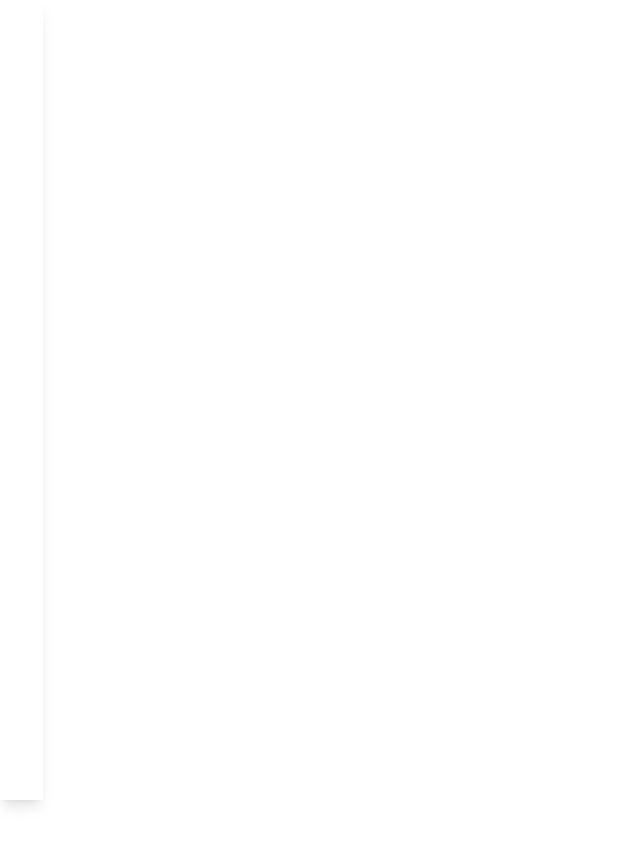
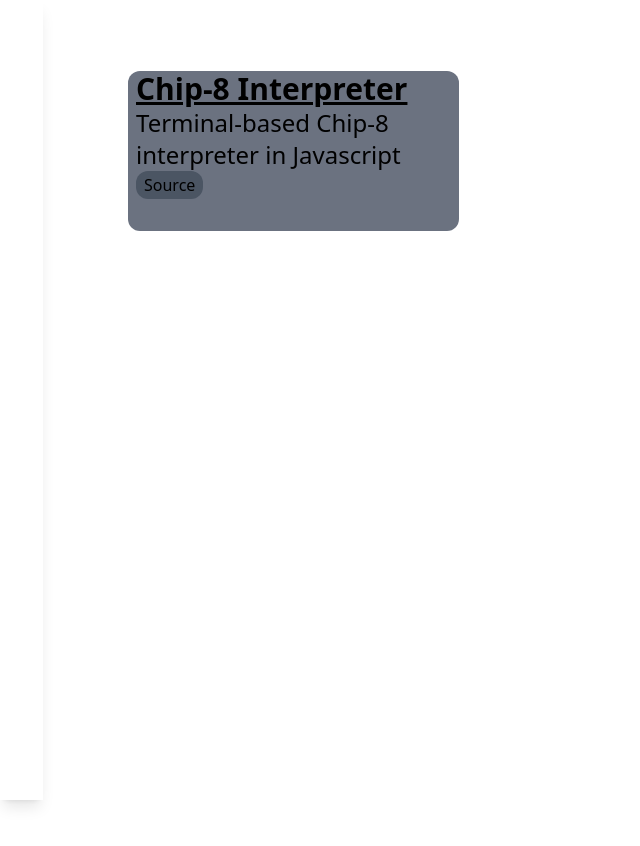
Before and after one commit to anthony-deleon1214/personal-site, a Next.js app: page /projects in a window 1280 px wide. Shown: the top 846 px of the page, without its empty margins (0-640 px from the left). Before the commit the page ends 800 px from the top, so only its background shows below. Built offline with nearby package versions, Linux system fonts and the light colour scheme.

Commit message:
Work on Projects page

```diff
--- /dev/null
+++ b/components/ProjectInfo.tsx
@@ -0,0 +1,15 @@
+import Link from "next/link";
+
+function ProjectInfo({title, description, link}) {
+    return (
+        <div className="project-info">
+            <h1 className="ml-2 text-3xl font-semibold underline">{title}</h1>
+            <p className="ml-2 text-2xl font-light">{description}</p>
+            <div className="ml-2 bg-gray-600 rounded-xl max-w-fit px-2 py-0.5 hover:bg-gray-800 hover:text-white">
+                <Link href={link}>Source</Link>
+            </div>
+        </div>
+    )
+}
+
+export default ProjectInfo;
--- a/pages/projects.tsx
+++ b/pages/projects.tsx
@@ -1,9 +1,13 @@
+import ProjectInfo from "../components/ProjectInfo";
 import Sidebar from "../components/Sidebar";
 
 function Projects() {
     return (
         <div>
             <Sidebar />
+            <div className="projects-grid-container">
+                <ProjectInfo title={"Chip-8 Interpreter"} description={"Terminal-based Chip-8 interpreter in Javascript"} link={"https://github.com/anthony-deleon1214/chip-8-interpreter"} />
+            </div>
         </div>
     )
 }
--- a/styles/index.css
+++ b/styles/index.css
@@ -124,4 +124,13 @@
         @apply col-span-3 bg-gray-800 text-white h-full
         rounded-lg
     }
+
+    .projects-grid-container {
+        @apply grid grid-cols-3 gap-4 min-h-screen auto-rows-auto
+        w-4/5 mt-1/18 mx-auto
+    }
+
+    .project-info {
+        @apply col-span-1 bg-gray-500 h-1/5 rounded-xl
+    }
 }
```
